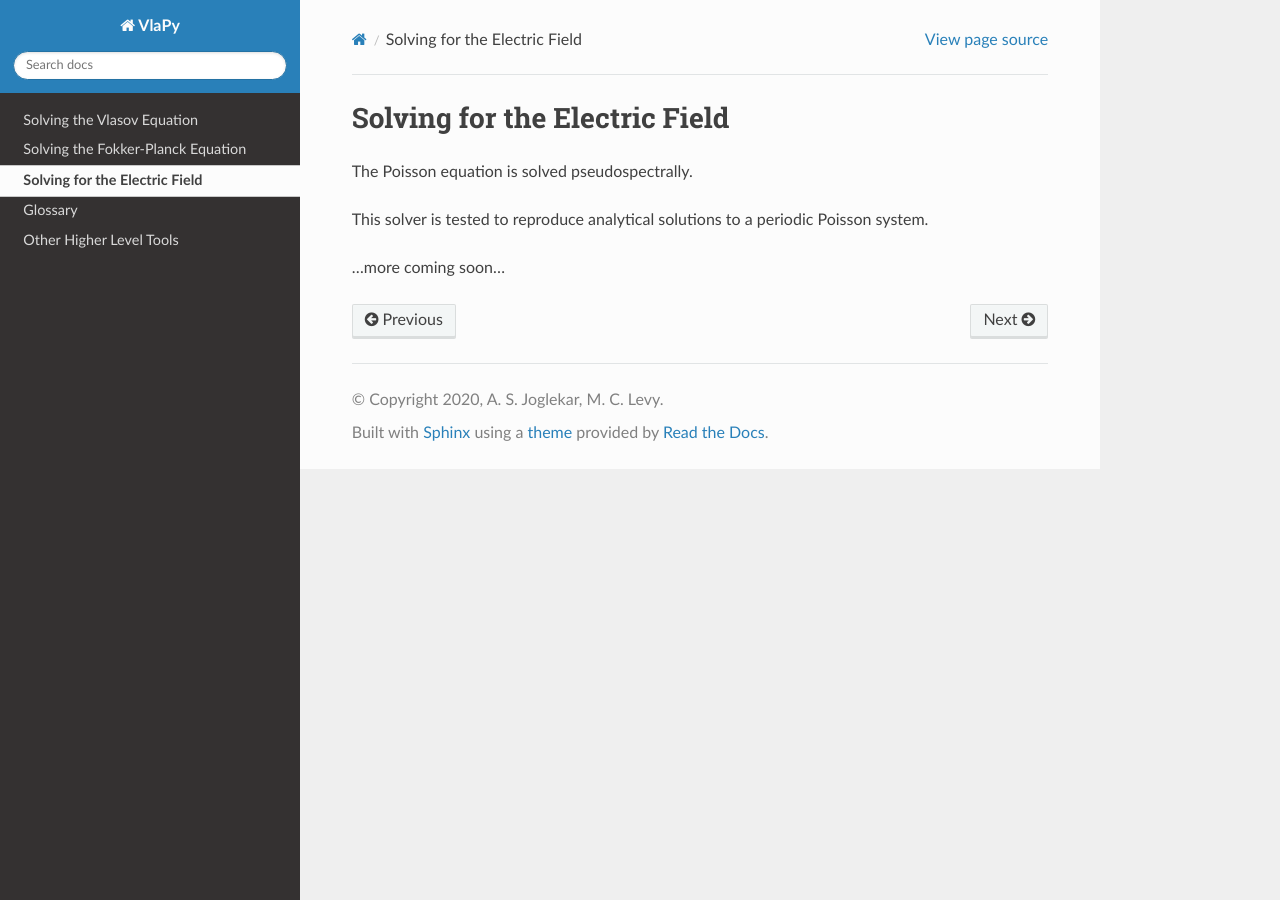
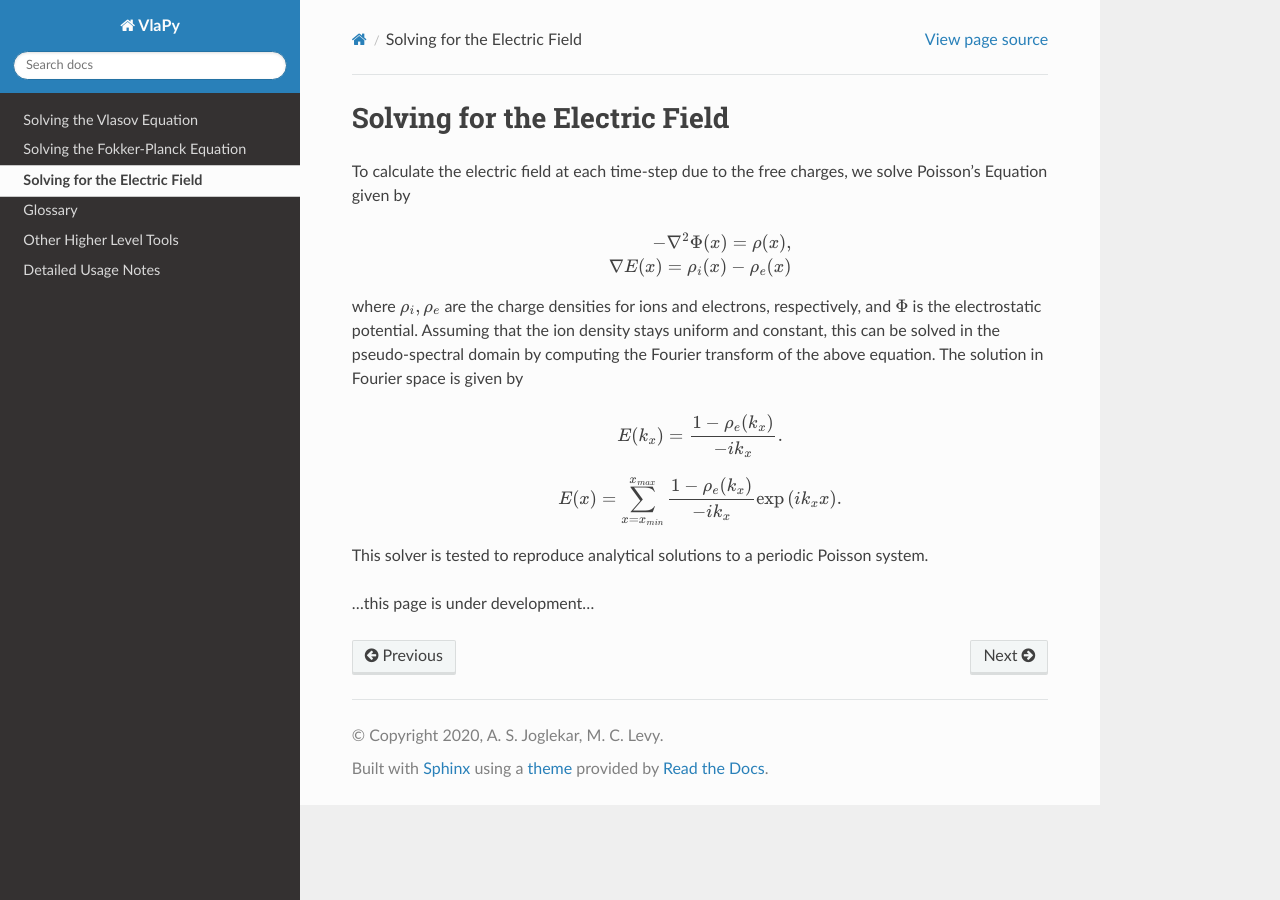
Before and after one commit to joglekara/VlaPy, a Sphinx documentation site: the page built from docs/electricfield.rst, in a window 1280 px wide. Built offline with Sphinx 7.4.7 and the Read the Docs theme 2.0.0, drawn with Linux system fonts in a browser that asks for light colours.

Commit message:
more documentation

```diff
--- a/docs/bibs/fokkerplanck.bib
+++ b/docs/bibs/fokkerplanck.bib
@@ -2,7 +2,6 @@
 abstract = {A model of plasma oscillations in the presence of small-angle collisions is presented which admits of exact analytic solution. Certain features of the true collision terms are preserved. Namely, the effect of collisions is represented by a diffusion in velocity space, which makes the distribution function tend to the Maxwell distribution, and which conserves the number of particles. In the limit of infrequent collisions the results of Landau are recovered.},
 author = {Lenard, A. and Bernstein, Ira B.},
 doi = {10.1103/PhysRev.112.1456},
-file = {:Users/archis/Dropbox/work/Papers/Mac2/1958/Lenard, Bernstein - Physical Review - 1958.pdf:pdf},
 issn = {0031899X},
 journal = {Physical Review},
 number = {5},
--- a/docs/bibs/other.bib
+++ b/docs/bibs/other.bib
@@ -2,14 +2,12 @@
 abstract = {xarray is an open source project and Python package that provides a toolkit and data structures for N-dimensional labeled arrays. Our approach combines an application programing interface (API) inspired by pandas with the Common Data Model for self-described scientific data. Key features of the xarray package include label-based indexing and arithmetic, interoperability with the core scientific Python packages (e.g., pandas, NumPy, Matplotlib), out-of-core computation on datasets that don't fit into memory, a wide range of serialization and input/output (I/O) options, and advanced multi-dimensional data manipulation tools such as group-by and resampling. xarray, as a data model and analytics toolkit, has been widely adopted in the geoscience community but is also used more broadly for multi-dimensional data analysis in physics, machine learning and finance.},
 author = {Hoyer, Stephan and Hamman, Joseph J.},
 doi = {10.5334/jors.148},
-file = {:Users/archis/Dropbox/work/Papers/Mac2/2017/Hoyer, Hamman - Journal of Open Research Software - 2017.pdf:pdf},
 issn = {2049-9647},
 journal = {Journal of Open Research Software},
 keywords = {data,data analysis,data handling,multidimensional,netcdf,pandas,python},
 month = {apr},
 pages = {1--6},
 title = {{xarray: N-D labeled Arrays and Datasets in Python}},
-url = {http://openresearchsoftware.metajnl.com/articles/10.5334/jors.148/},
 volume = {5},
 year = {2017}
 }
--- a/docs/electricfield.rst
+++ b/docs/electricfield.rst
@@ -1,10 +1,25 @@
 Solving for the Electric Field
 --------------------------------
 
-The Poisson equation is solved pseudospectrally.
+To calculate the electric field at each time-step due to the free charges, we solve Poisson's Equation given by
+
+.. math::
+    - \nabla^2 \Phi(x) = \rho(x), \\
+    \nabla E(x) = \rho_i(x) - \rho_e(x)
+
+where :math:`\rho_i, \rho_e` are the charge densities for ions and electrons, respectively, and :math:`\Phi` is the
+electrostatic potential. Assuming that the ion density stays uniform and constant, this can be solved in the
+pseudo-spectral domain by computing the Fourier transform of the above equation. The solution in Fourier space is
+given by
+
+.. math::
+    E(k_x) = \frac{1 - \rho_e(k_x)}{-i k_x}.
+
+.. math::
+    E(x) = \sum_{x={x_{min}}}^{x_{max}}\frac{1 - \rho_e(k_x)}{-i k_x} \exp{(i k_x x)}.
 
 This solver is tested to reproduce analytical solutions to a periodic Poisson system.
 
 
 
-...more coming soon...
+...this page is under development...
--- /dev/null
+++ b/docs/usage_details.rst
@@ -0,0 +1,4 @@
+Detailed Usage Notes
+---------------------
+
+...this page is in development...
--- a/docs/vlasov.rst
+++ b/docs/vlasov.rst
@@ -70,7 +70,7 @@
 
 In VlaPy, the domain is assumed to be periodic in velocity. While this constraint is not fulfilled at the boundaries,
 i.e. the first derivative is not continuous across the boundary, the value of the distribution function, and it's
-derivatives can be very small if  :math:`\text{(|v_{min}|, v_{max}) > 6 v_{th}`.
+derivatives can be very small if  :math:`(|v_{min}|, v_{max}) > 6 v_{th}`.
 
 This constraint enables the use of Fourier decomposition methods such that the operator can be integrated
 pseudo-spectrally in velocity-space. Computing a Fourier Transform of the above equation gives the following ODE
@@ -112,3 +112,4 @@
 ...this page is in development...
 
 .. bibliography:: bibs/vlasov.bib
+    :style: unsrtalpha
```
Also changed, not shown: docs/bibs/vlasov.bib (+0 -7 lines), docs/index.rst (+8 -2 lines).
